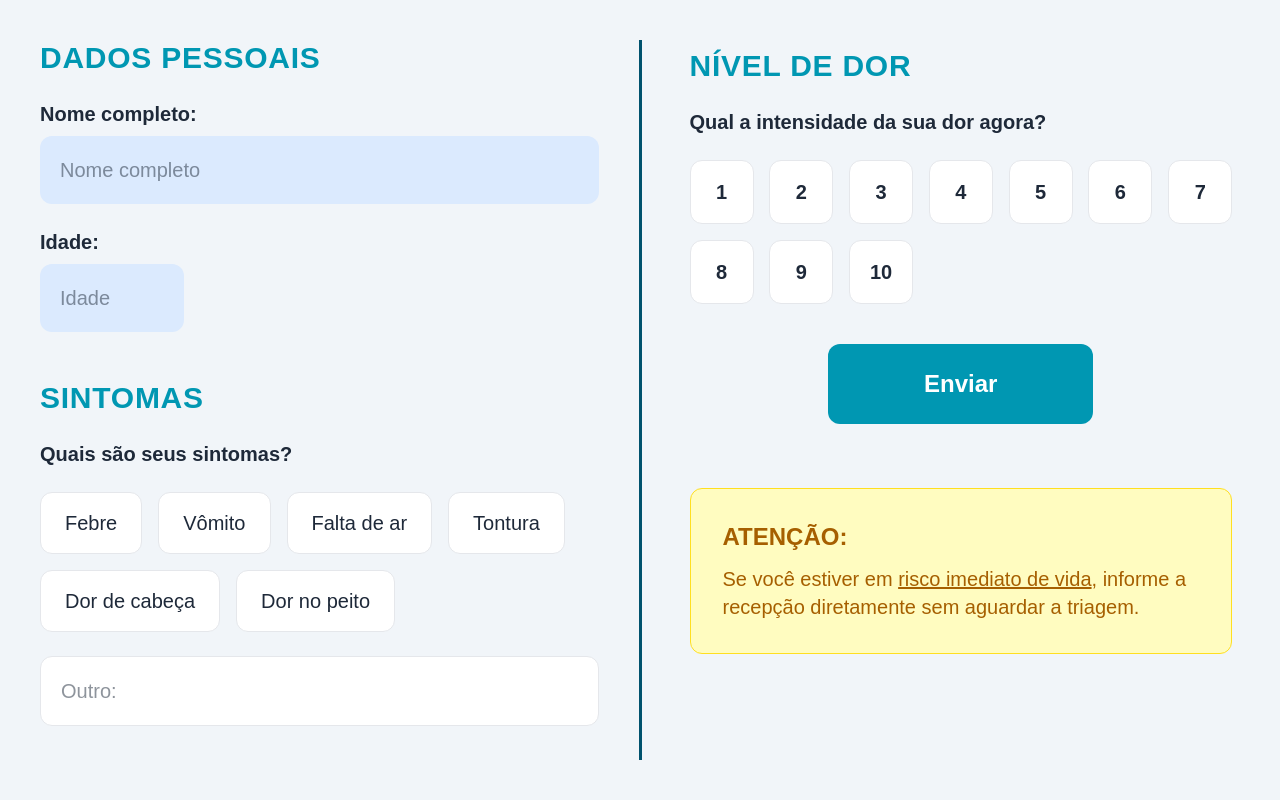
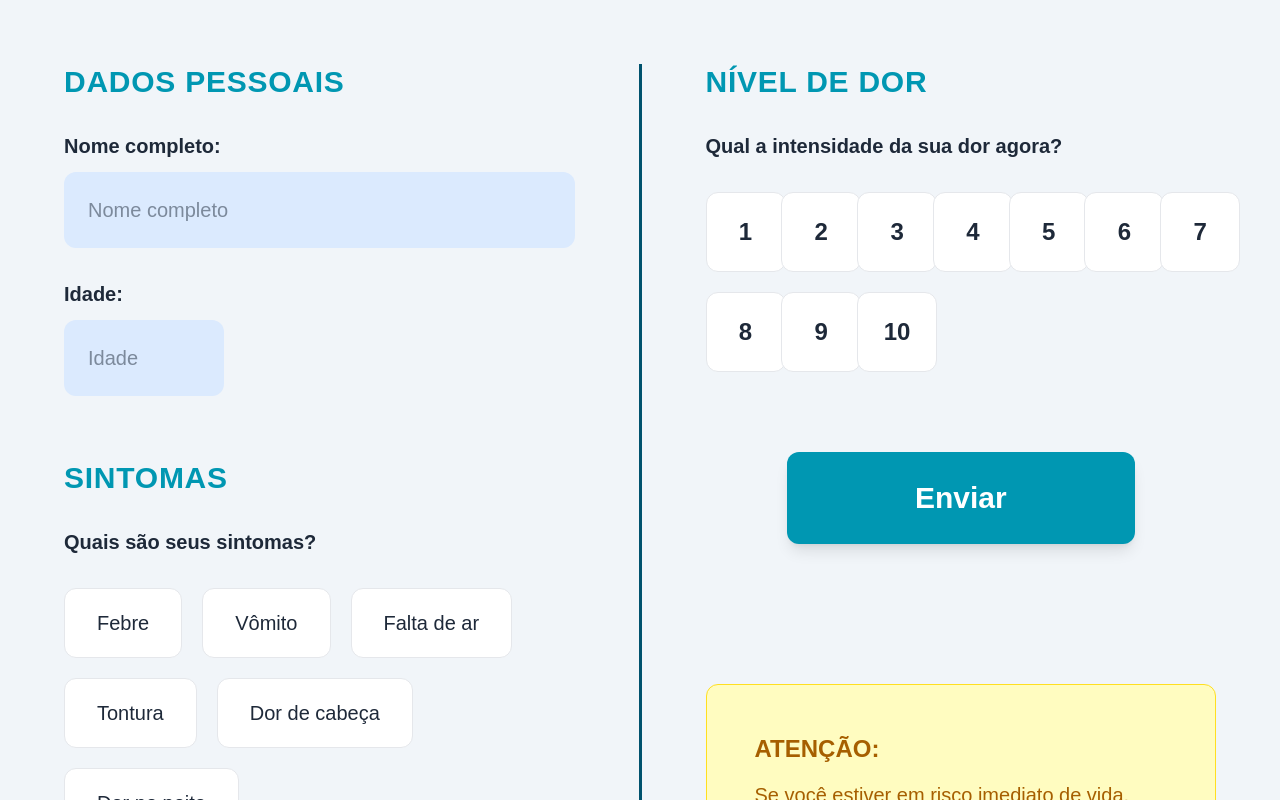
Before and after one commit to cauahenriquereis/fetin-project-frontend, a Next.js app: page /formulario in a window 1280 px wide. Shown: the top 800 px of the page. Built offline with nearby package versions, Linux system fonts and the light colour scheme.

Commit message:
style: adjust spacing and component sizes in triage form

```diff
--- a/app/formulario/page.tsx
+++ b/app/formulario/page.tsx
@@ -70,9 +70,7 @@ export default function Formulario() {
     }
   }
 
-
-
-   return (
+return (
     <main className="min-h-screen bg-slate-100 flex flex-col">
       {erro && (
       <div className="fixed inset-0 flex items-center justify-center z-50 pointer-events-none">
@@ -91,48 +89,48 @@ export default function Formulario() {
       <div className="grid grid-cols-[1fr_3px_1fr] flex-1">
 
         {/* Coluna Esquerda */}
-        <div className="flex flex-col gap-12 p-10">
+        <div className="flex flex-col gap-16 p-12 lg:p-16">
 
           {/* Dados Pessoais */}
-          <div className="flex flex-col gap-6">
+          <div className="flex flex-col gap-8">
             <h2 className="text-[#0097b2] font-bold text-3xl tracking-wide">DADOS PESSOAIS</h2>
 
-            <div className="flex flex-col gap-2">
+            <div className="flex flex-col gap-3">
               <label className="font-bold text-gray-800 text-xl">Nome completo:</label>
               <input
                 type="text"
                 value={nomeCompleto}
                 onChange={(e) => setNomeCompleto(e.target.value)}
                 placeholder="Nome completo"
-                className="bg-blue-100 rounded-xl px-5 py-5 w-full outline-none text-gray-800 text-xl"
+                className="bg-blue-100 rounded-xl px-6 py-6 w-full outline-none text-gray-800 text-xl"
               />
             </div>
 
-            <div className="flex flex-col gap-2">
+            <div className="flex flex-col gap-3">
               <label className="font-bold text-gray-800 text-xl">Idade:</label>
               <input
                 type="number"
                 value={idade}
                 onChange={(e) => setIdade(Number(e.target.value))}
                 placeholder="Idade"
-                className="bg-blue-100 rounded-xl px-5 py-5 w-36 outline-none text-gray-800 text-xl"
+                className="bg-blue-100 rounded-xl px-6 py-6 w-40 outline-none text-gray-800 text-xl"
               />
             </div>
           </div>
 
           {/* Sintomas */}
-          <div className="flex flex-col gap-6">
+          <div className="flex flex-col gap-8">
             <h2 className="text-[#0097b2] font-bold text-3xl tracking-wide">SINTOMAS</h2>
             <p className="font-bold text-gray-800 text-xl">Quais são seus sintomas?</p>
 
-            <div className="flex flex-wrap gap-4">
+            <div className="flex flex-wrap gap-5">
               {["Febre", "Vômito", "Falta de ar", "Tontura", "Dor de cabeça", "Dor no peito"].map((sintoma) => (
                 <button
                   key={sintoma}
                   onClick={() => toggleSintoma(sintoma)}
                   className={sintomasSelecionados.includes(sintoma)
-                    ? "bg-red-400 text-white rounded-xl px-6 py-4 text-xl transition-colors"
-                    : "bg-white text-gray-800 rounded-xl px-6 py-4 text-xl transition-colors border border-gray-200"}
+                    ? "bg-red-400 text-white rounded-xl px-8 py-5 text-xl transition-colors"
+                    : "bg-white text-gray-800 rounded-xl px-8 py-5 text-xl transition-colors border border-gray-200"}
                 >
                   {sintoma}
                 </button>
@@ -145,32 +143,32 @@ export default function Formulario() {
               onChange={(e) => setOutroSintoma(e.target.value)}
               placeholder="Outro:"
               className={outroSintoma
-                ? "bg-red-400 text-white rounded-xl px-5 py-5 w-full outline-none placeholder-white text-xl"
-                : "bg-white text-gray-800 rounded-xl px-5 py-5 w-full outline-none border border-gray-200 text-xl"}
+                ? "bg-red-400 text-white rounded-xl px-6 py-6 w-full outline-none placeholder-white text-xl mt-2"
+                : "bg-white text-gray-800 rounded-xl px-6 py-6 w-full outline-none border border-gray-200 text-xl mt-2"}
             />
           </div>
 
         </div>
 
         {/* Separador */}
-        <div className="bg-[#00526e] my-10"></div>
+        <div className="bg-[#00526e] my-12 lg:my-16"></div>
 
         {/* Coluna Direita */}
-        <div className="flex flex-col gap-10 p-12">
+        <div className="flex flex-col gap-16 p-12 lg:p-16 h-full">
 
           {/* Nível de Dor */}
-          <div className="flex flex-col gap-6">
+          <div className="flex flex-col gap-8">
             <h2 className="text-[#0097b2] font-bold text-3xl tracking-wide">NÍVEL DE DOR</h2>
             <p className="font-bold text-gray-800 text-xl">Qual a intensidade da sua dor agora?</p>
 
-            <div className="grid grid-cols-7 gap-4">
+            <div className="grid grid-cols-7 gap-5">
               {niveisDeDor.map((nivel) => (
                 <button
                   key={nivel}
                   onClick={() => selecionarNivelDor(nivel)}
                   className={nivelDor === nivel
-                    ? "bg-red-400 text-white rounded-xl w-16 h-16 font-bold text-xl transition-colors"
-                    : "bg-white text-gray-800 rounded-xl w-16 h-16 font-bold text-xl transition-colors border border-gray-200"}
+                    ? "bg-red-400 text-white rounded-xl w-20 h-20 font-bold text-2xl transition-colors"
+                    : "bg-white text-gray-800 rounded-xl w-20 h-20 font-bold text-2xl transition-colors border border-gray-200"}
                 >
                   {nivel}
                 </button>
@@ -179,18 +177,18 @@ export default function Formulario() {
           </div>
 
          {/* Botão Enviar */}
-          <div className="flex justify-center">
+          <div className="flex justify-center mt-4">
             <button
               onClick={lidarComEnvio}
-              className="bg-[#0097b2] hover:bg-cyan-800 text-white font-bold px-24 py-6 rounded-xl text-2xl transition-colors"
+              className="bg-[#0097b2] hover:bg-cyan-800 text-white font-bold px-32 py-7 rounded-xl text-3xl transition-colors shadow-lg"
             >
               Enviar
             </button>
           </div>
 
           {/* Caixa de Atenção */}
-          <div className="bg-[#fffcc0] border border-yellow-300 rounded-xl p-8 mt-6">
-            <p className="text-yellow-700 font-bold text-2xl mb-3">ATENÇÃO:</p>
+          <div className="bg-[#fffcc0] border border-yellow-300 rounded-xl p-12 mt-19 mb-8">
+            <p className="text-yellow-700 font-bold text-2xl mb-4">ATENÇÃO:</p>
             <p className="text-yellow-700 text-xl">
               Se você estiver em <span className="underline">risco imediato de vida</span>,
               informe a recepção diretamente sem aguardar a triagem.
```
